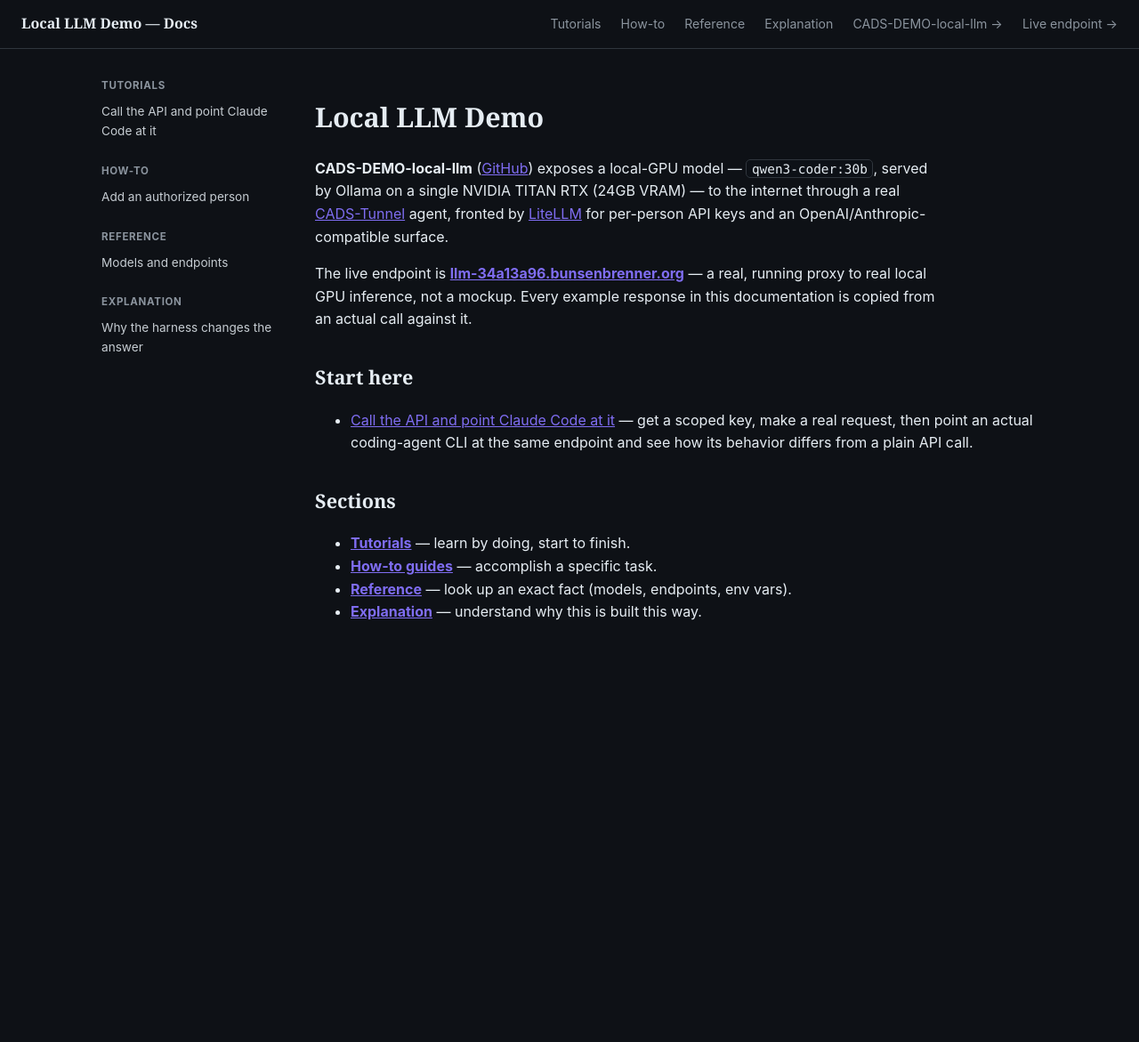
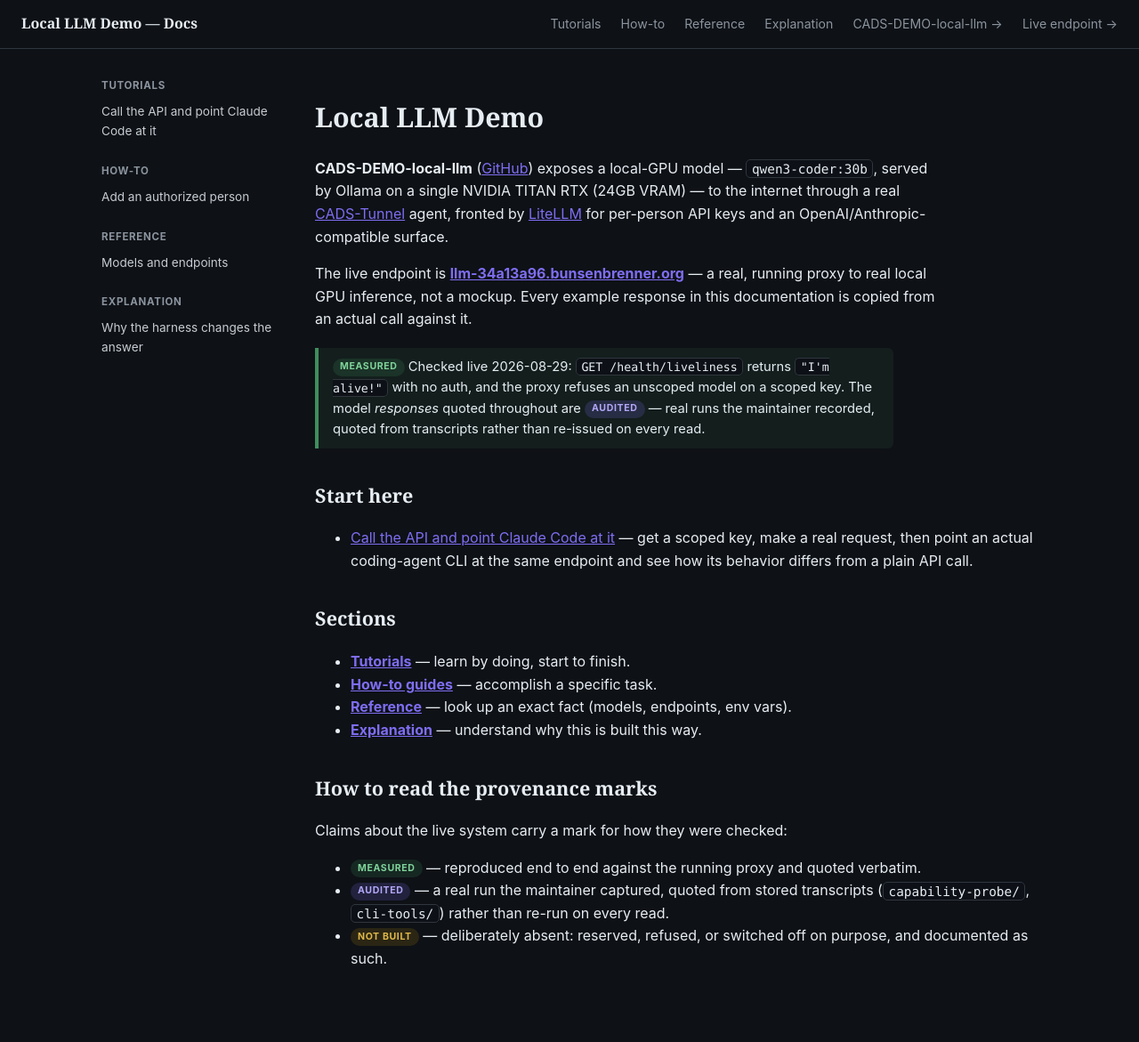
Before and after one commit to scimbe/CADS-DEMO-local-llm-docs, a Jekyll site: the page built from index.md, in a window 1280 px wide. Shown: the whole page at 89% size. Built offline with Jekyll 4.4.1, drawn with Linux system fonts in a browser that asks for light colours; before the commit the page ends 900 px from its top, so only the background shows below that.

Commit message:
docs: harmonize to CADS provenance/currency standard
Adopt the marketplace-docs "measured / audited / not-built" provenance
convention (adapted to this Jekyll site's dark palette as a minimal inline
CSS addition), and mark the load-bearing live claims accordingly:

- measured: live-endpoint health and scoped-key access control, reproduced
  against the running proxy on 2026-08-29.
- audited: model responses and CLI tool-call transcripts the maintainer
  captured, quoted verbatim rather than re-run on every read.
- not-built: SSO gate deliberately left off; Ollama num_ctx not raised.

Also add a provenance legend to the index, and fix the footer "Open an
issue" link that pointed at CADS-DEMO-sort-docs instead of this repo.

Currency note: the model-access-denied response now returns HTTP 403 (was
401 in the captured transcripts); disclosed inline next to the affected
examples rather than rewriting the captures.

Co-Authored-By: Claude Opus 4.8 <noreply@anthropic.com>

```diff
--- a/_layouts/default.html
+++ b/_layouts/default.html
@@ -49,6 +49,20 @@
  .index-item:hover{border-color:var(--accent)}
  .index-item strong{display:block;font-family:var(--serif);font-size:1.05rem}
  .index-item span{display:block;color:var(--muted);font-size:.85rem;margin-top:.2rem}
+ /* Provenance markers -- same spirit as the CADS marketplace docs (measured / audited /
+    not-built), adapted to this site's dark palette. A claim about the live system carries a mark
+    saying how it was checked: measured = reproduced end to end against the running proxy and quoted
+    verbatim; audited = a real run the maintainer captured, quoted from stored transcripts rather
+    than re-run on every read; not-built = deliberately absent. */
+ .measured,.audited,.notbuilt{padding:.6rem 1rem;border-radius:0 6px 6px 0;margin:1.2rem 0;font-size:.92rem}
+ .measured{border-left:4px solid #3f8f5b;background:rgba(63,143,91,.10)}
+ .audited{border-left:4px solid var(--accent);background:rgba(127,109,242,.10)}
+ .notbuilt{border-left:4px solid #b0870f;background:rgba(176,135,15,.10)}
+ .prov{display:inline-block;font-size:.66rem;font-weight:700;letter-spacing:.06em;text-transform:uppercase;
+       padding:.1rem .5rem;border-radius:999px;vertical-align:middle;font-family:-apple-system,BlinkMacSystemFont,"Segoe UI",system-ui,sans-serif}
+ .prov.m{color:#7fd39a;background:rgba(63,143,91,.18)}
+ .prov.a{color:#b3a7f8;background:rgba(127,109,242,.18)}
+ .prov.n{color:#e0b94a;background:rgba(176,135,15,.18)}
  @media (max-width:800px){.layout{flex-direction:column}aside.sidebar{width:100%}}
 </style>
 </head><body>
@@ -81,7 +95,7 @@
   {{ content }}
   {% if page.section %}
   <div class="page-foot">
-   Found an error, or something that didn't work as documented? <a href="https://github.com/scimbe/CADS-DEMO-sort-docs/issues/new?title={{ page.title | url_encode }}">Open an issue →</a>
+   Found an error, or something that didn't work as documented? <a href="https://github.com/scimbe/CADS-DEMO-local-llm-docs/issues/new?title={{ page.title | url_encode }}">Open an issue →</a>
   </div>
   {% endif %}
  </main>
--- a/index.md
+++ b/index.md
@@ -15,6 +15,8 @@ The live endpoint is **[llm-34a13a96.bunsenbrenner.org](https://llm-34a13a96.bun
 — a real, running proxy to real local GPU inference, not a mockup. Every example response in
 this documentation is copied from an actual call against it.
 
+<p class="measured"><span class="prov m">measured</span> Checked live 2026-08-29: <code>GET /health/liveliness</code> returns <code>"I'm alive!"</code> with no auth, and the proxy refuses an unscoped model on a scoped key. The model <em>responses</em> quoted throughout are <span class="prov a">audited</span> — real runs the maintainer recorded, quoted from transcripts rather than re-issued on every read.</p>
+
 ## Start here
 
 - [Call the API and point Claude Code at it]({{ '/tutorials/first-call-and-claude-code/' | relative_url }}) —
@@ -27,3 +29,11 @@ this documentation is copied from an actual call against it.
 - **[How-to guides]({{ '/how-to/' | relative_url }})** — accomplish a specific task.
 - **[Reference]({{ '/reference/' | relative_url }})** — look up an exact fact (models, endpoints, env vars).
 - **[Explanation]({{ '/explanation/' | relative_url }})** — understand why this is built this way.
+
+## How to read the provenance marks
+
+Claims about the live system carry a mark for how they were checked:
+
+- <span class="prov m">measured</span> — reproduced end to end against the running proxy and quoted verbatim.
+- <span class="prov a">audited</span> — a real run the maintainer captured, quoted from stored transcripts (`capability-probe/`, `cli-tools/`) rather than re-run on every read.
+- <span class="prov n">not built</span> — deliberately absent: reserved, refused, or switched off on purpose, and documented as such.
```
Also changed, not shown: _explanation/harness-shapes-behavior.md (+2 -0 lines), _how-to/add-an-authorized-person.md (+3 -1 lines), _reference/models-and-endpoints.md (+3 -1 lines), _tutorials/first-call-and-claude-code.md (+4 -0 lines).
